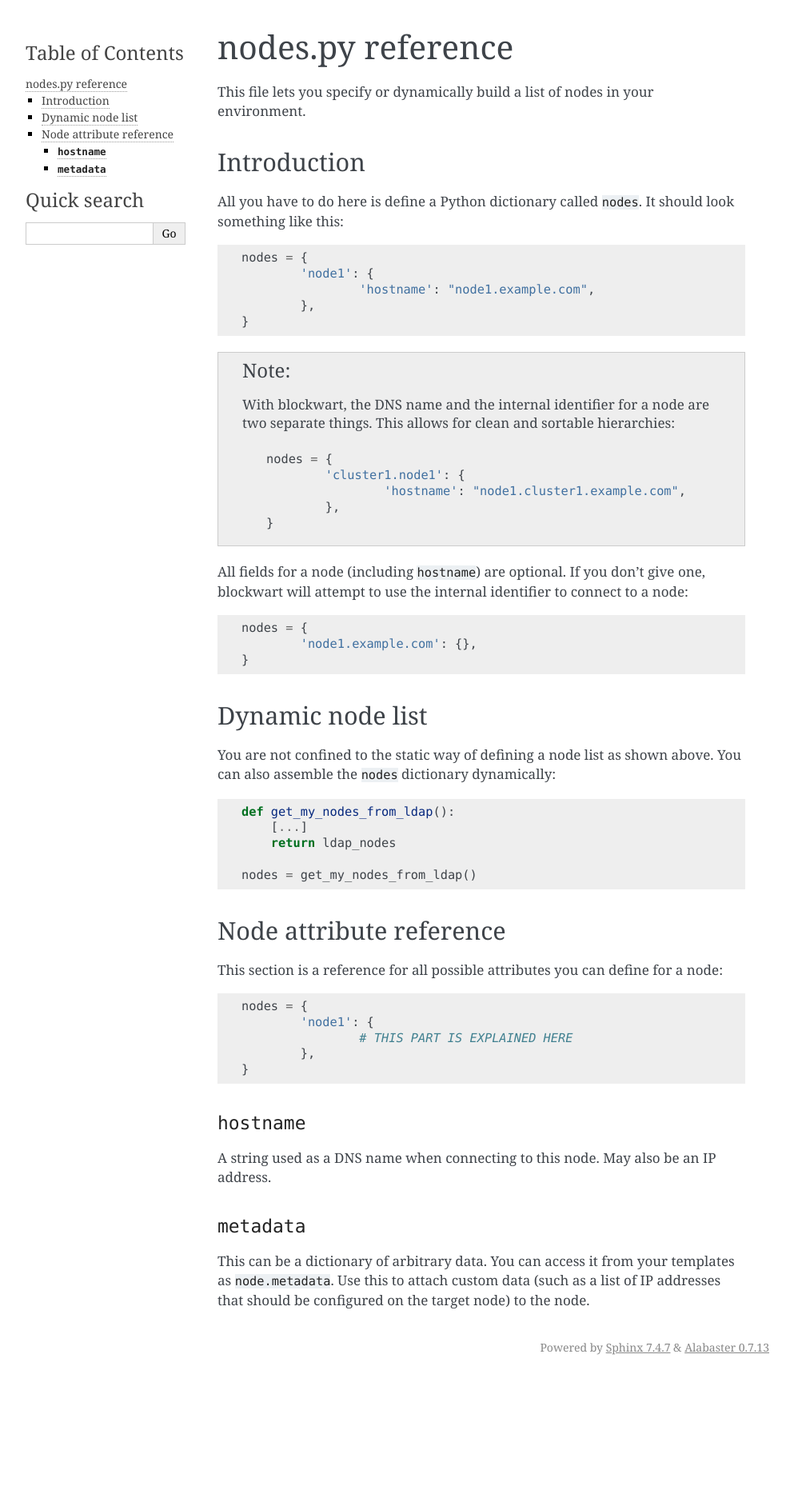
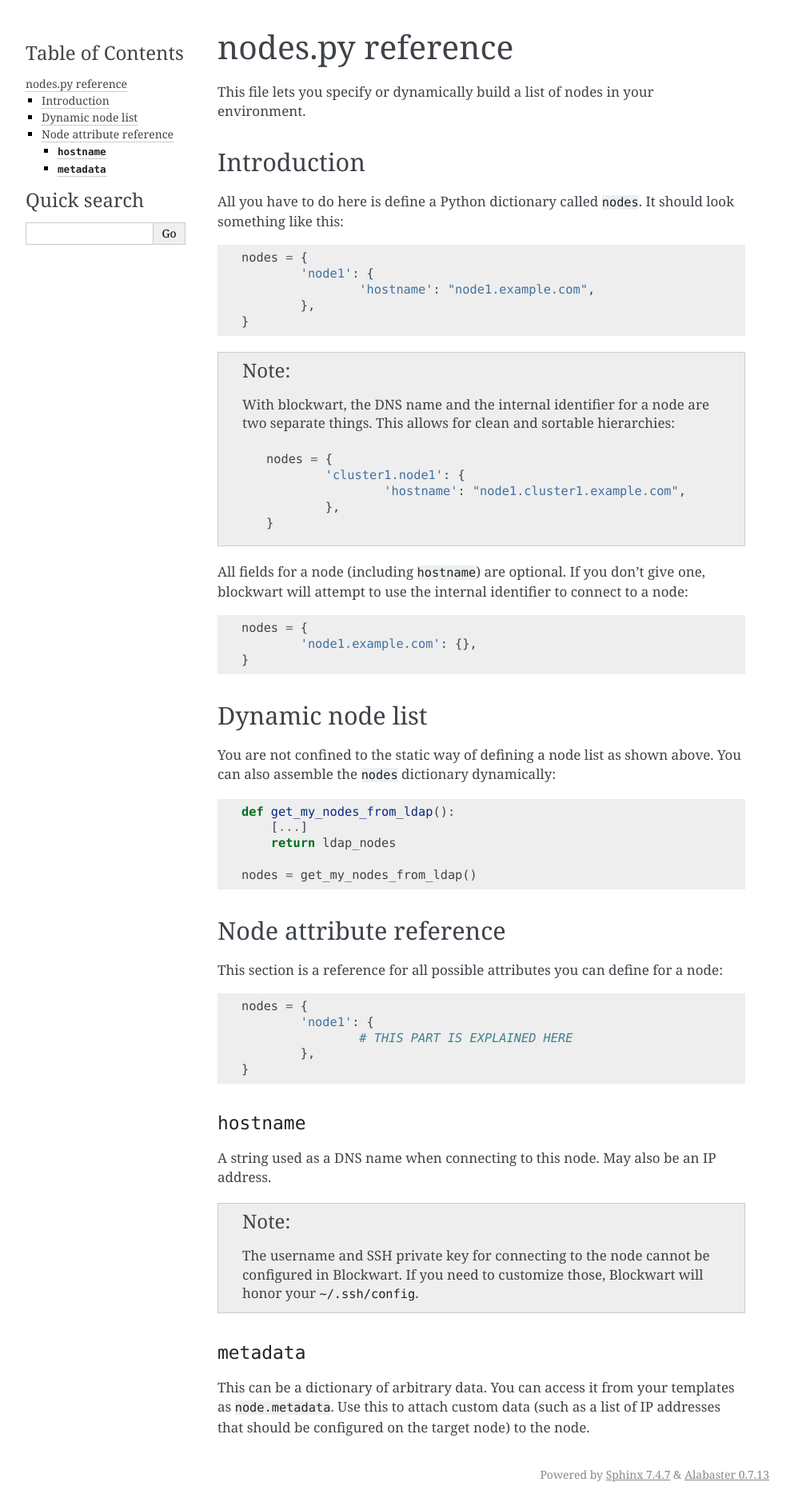
Before and after one commit to bundlewrap/bundlewrap, a Sphinx documentation site: the page built from doc/nodes.py.rst, in a window 1280 px wide. Shown: the whole page at 80% size, without its empty margins (148-1141 px from the left). Built offline with Sphinx 7.4.7, drawn with Linux system fonts in a browser that asks for light colours; before the commit the page ends 1724 px from its top, so only the background shows below that.

Commit message:
remove reference to setting SSH username in Blockwart

```diff
--- a/doc/nodes.py.rst
+++ b/doc/nodes.py.rst
@@ -66,6 +66,9 @@ This section is a reference for all possible attributes you can define for a nod
 
 A string used as a DNS name when connecting to this node. May also be an IP address.
 
+.. note::
+   The username and SSH private key for connecting to the node cannot be configured in Blockwart. If you need to customize those, Blockwart will honor your ``~/.ssh/config``.
+
 ``metadata``
 ------------
 
--- a/doc/repository.rst
+++ b/doc/repository.rst
@@ -12,7 +12,7 @@ This page describes the various subdirectories and files than can exist inside a
 ``nodes.py``
 ============
 
-This file tells blockwart what nodes (servers, VMs, ...) there are in your environment and lets you configure options such as hostnames and SSH usernames.
+This file tells blockwart what nodes (servers, VMs, ...) there are in your environment and lets you configure options such as hostnames.
 
 .. seealso:: :ref:`nodespy`
 
```
